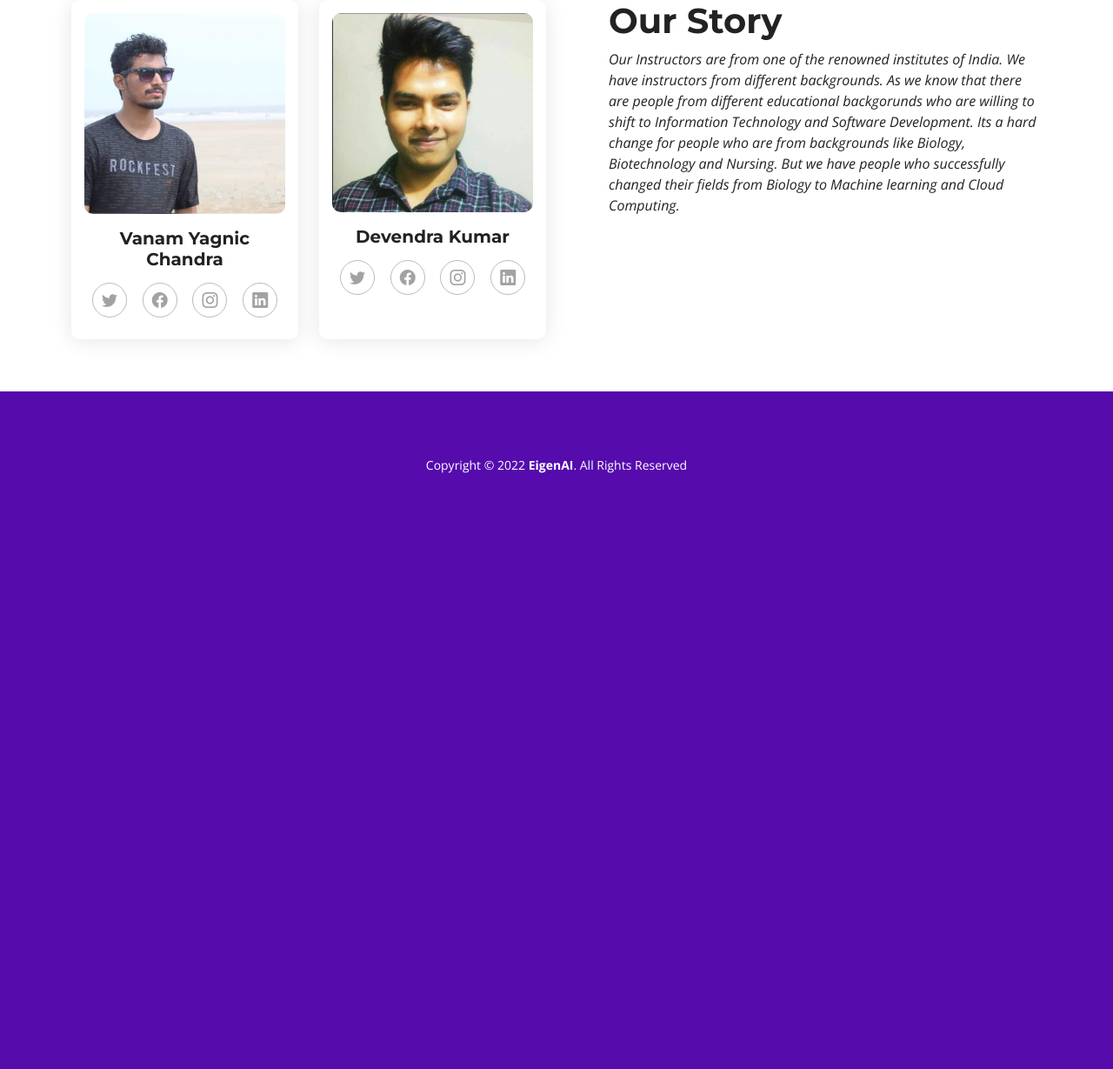
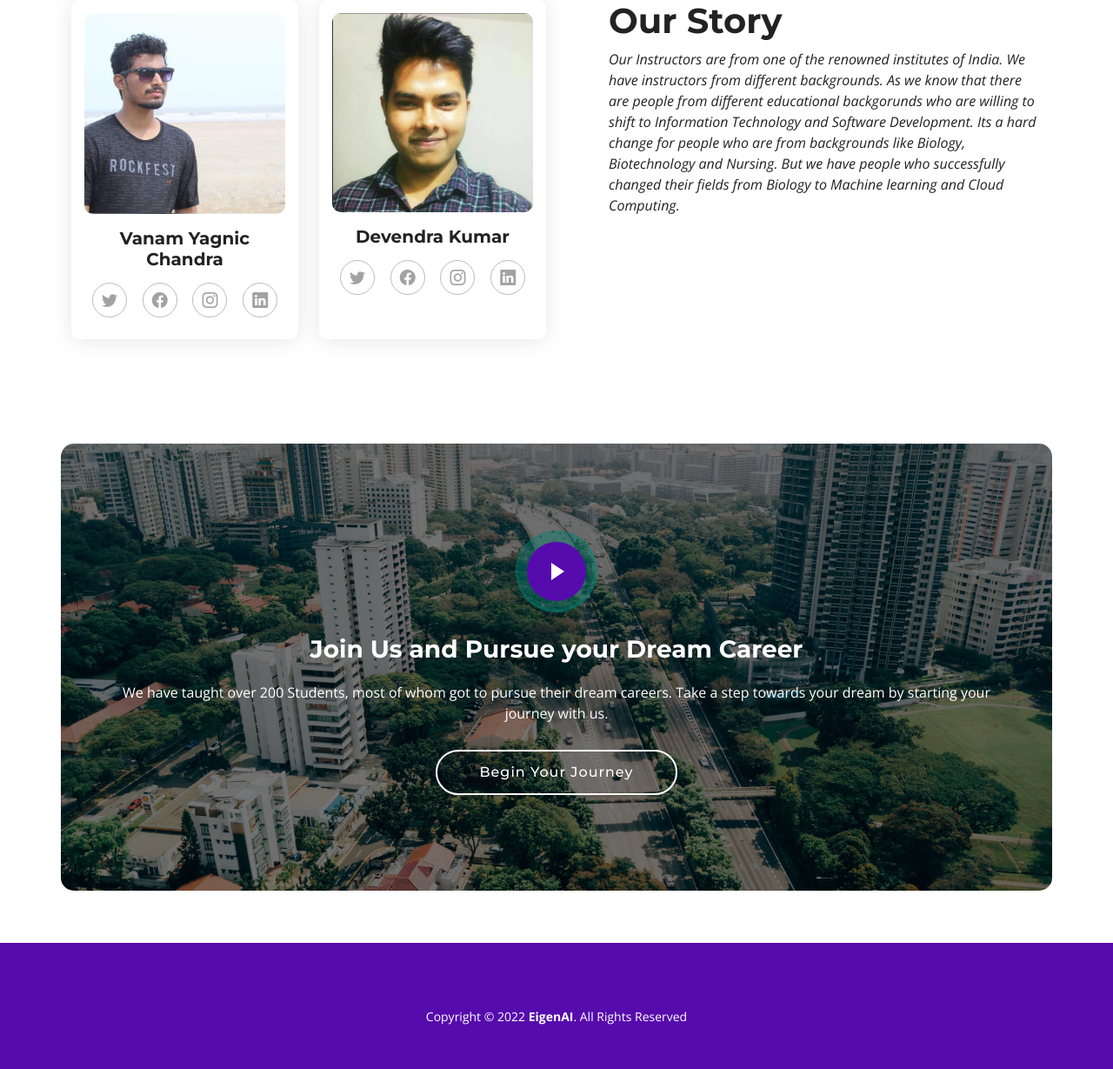
Before and after one commit to harsh1kashyap/EigenAI, a PHP site: page /about.html in a window 1280 px wide. Shown: the part 398-1627 px from the top of the page at 87% size. Before the commit the page ends 942 px from the top, so only its background shows below. Run offline with PHP 8.4, Linux system fonts and the light colour scheme.

Commit message:
commiitee

```diff
--- a/about.html
+++ b/about.html
@@ -132,6 +132,15 @@
                 </div>
                 </div>
                 </section>
+
+                <section id="call-to-action" class="call-to-action">
+                <div class="container text-center" data-aos="zoom-out">
+                  <a href="#" class="glightbox play-btn"></a>
+                  <h3>Join Us and Pursue your Dream Career</h3>
+                  <p> We have taught over 200 Students, most of whom got to pursue their dream careers. Take a step towards your dream by starting your journey with us.</p>
+                  <a class="cta-btn" href="#">Begin Your Journey</a>
+                </div>
+              </section><!-- End Call To Action Section -->
   </main><!-- End #main -->
 
   <!-- ======= Footer ======= -->
--- a/assets/css/main.css
+++ b/assets/css/main.css
@@ -95,7 +95,7 @@ section {
 --------------------------------------------------------------*/
 .breadcrumbs .page-header {
   padding: 60px 0 60px 0;
-  min-height: 10vh;
+  min-height: 20vh;
   position: relative;
   background-color: var(--color-primary);
 }
```
Also changed, not shown: contactUs.html (+9 -0 lines).
